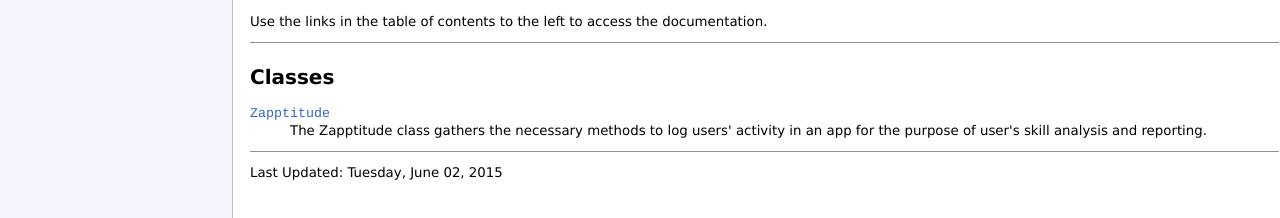
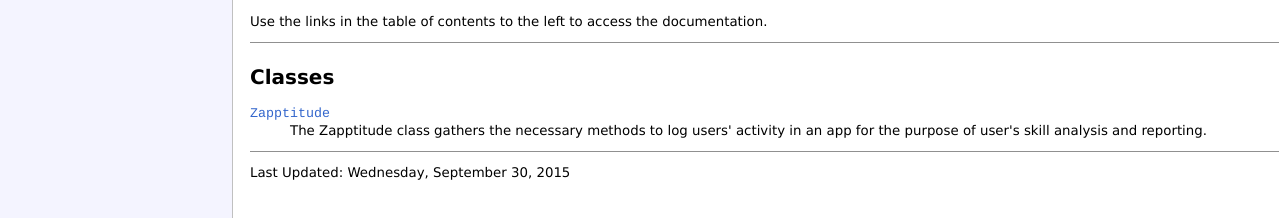
Before and after one commit to zapptitude/ZappLib, a plain HTML site: page Doc/Zapptitude_h/index.html in a window 1280 px wide. Shown: the part 126-344 px from the top of the page. Drawn offline with Linux system fonts and the light colour scheme.

```diff
--- a/Doc/Zapptitude_h/index.html
+++ b/Doc/Zapptitude_h/index.html
@@ -271,7 +271,7 @@ activity in an app for the purpose of user's skill analysis and reporting.
 </dd>
 </dl>
 <p class="gapBeforeFooter">&nbsp;</p><hr class="afterFooter"><div class="hd_copyright_and_timestamp">
-<p class="hd_timestamp">Last Updated: Tuesday, June 02, 2015
+<p class="hd_timestamp">Last Updated: Wednesday, September 30, 2015
 </p></div>
 </td></tr></table>
 </body></html>
```
